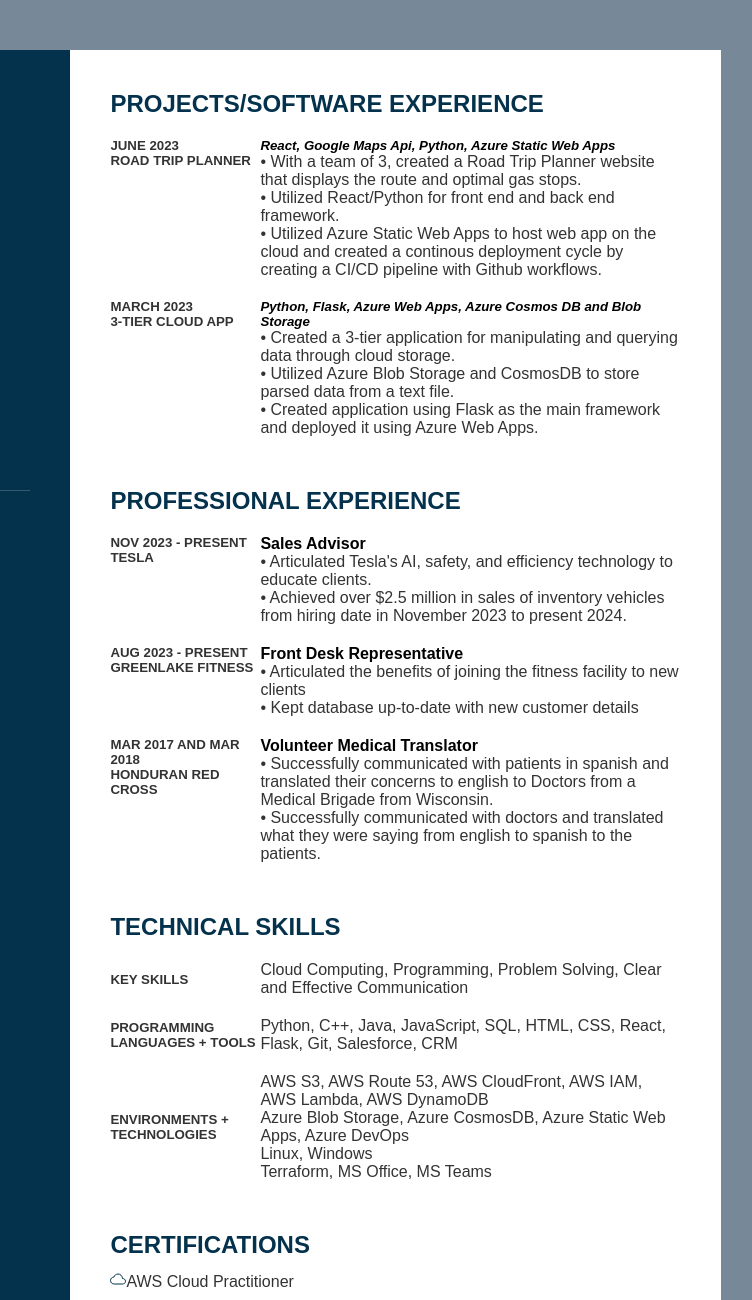
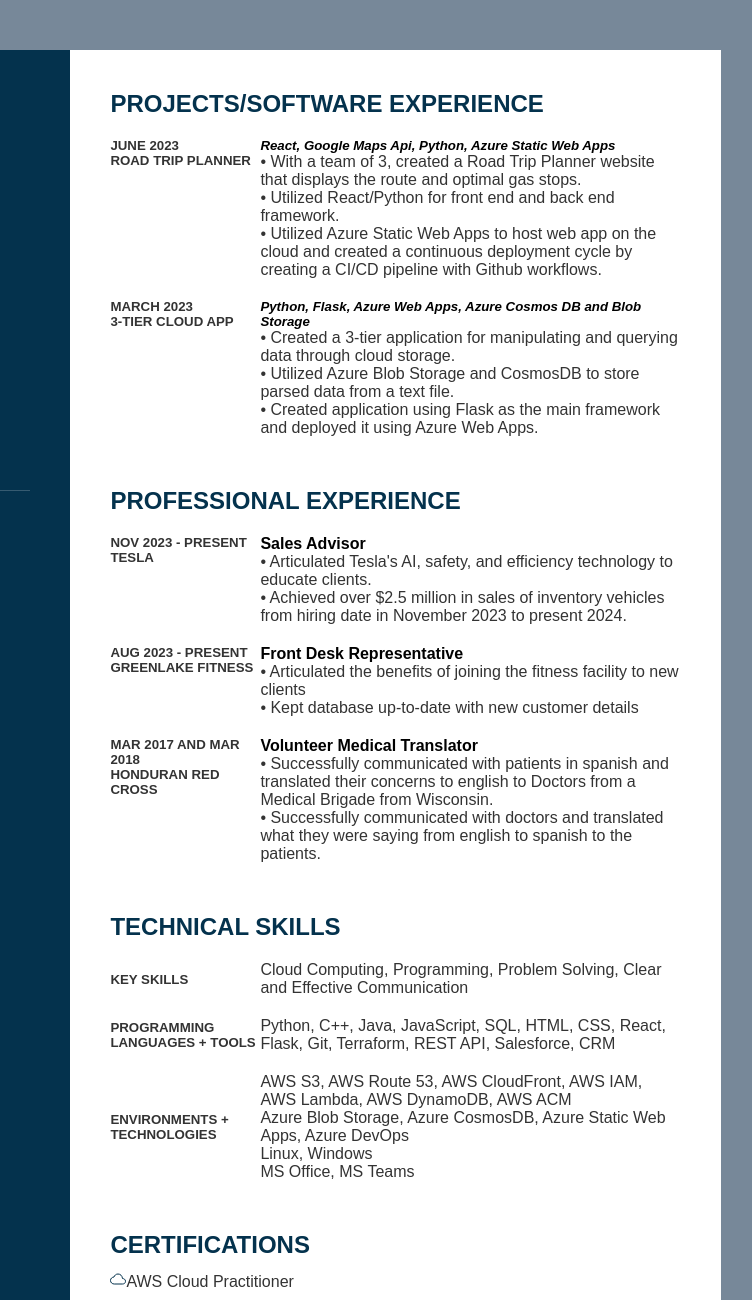
Before and after one commit to mdowns23/aws-cloud-resume-challenge, a plain HTML site: page index.html in a window 1280 px wide. Shown: the top 1300 px of the page, 419-1171 px from the left. Drawn offline with nearby package versions, Linux system fonts and the light colour scheme.

Commit message:
fixed invalidate, updated index

```diff
--- a/index.html
+++ b/index.html
@@ -94,7 +94,7 @@
 
                             • With a team of 3, created a Road Trip Planner website that displays the route and optimal gas stops. <br>
                             • Utilized React/Python for front end and back end framework. <br>
-                            • Utilized Azure Static Web Apps to host web app on the cloud and created a continous deployment cycle by creating a CI/CD pipeline with Github workflows.
+                            • Utilized Azure Static Web Apps to host web app on the cloud and created a continuous deployment cycle by creating a CI/CD pipeline with Github workflows.
                         </p>
                     </div>
                 </div>
@@ -180,7 +180,7 @@
 
                     </div>
                     <p>
-                        Python, C++, Java, JavaScript, SQL, HTML, CSS, React, Flask, Git, Salesforce, CRM
+                        Python, C++, Java, JavaScript, SQL, HTML, CSS, React, Flask, Git, Terraform, REST API, Salesforce, CRM
                     </p>
                 </div>
 
@@ -191,10 +191,10 @@
                     </div>
 
                         <p>
-                            AWS S3, AWS Route 53, AWS CloudFront, AWS IAM, AWS Lambda, AWS DynamoDB<br>
+                            AWS S3, AWS Route 53, AWS CloudFront, AWS IAM, AWS Lambda, AWS DynamoDB, AWS ACM<br>
                             Azure Blob Storage, Azure CosmosDB, Azure Static Web Apps, Azure DevOps<br>
                             Linux, Windows<br>
-                            Terraform, MS Office, MS Teams
+                            MS Office, MS Teams
                         </p>
                 </div>
 
```
Also changed, not shown: 2 other files.
